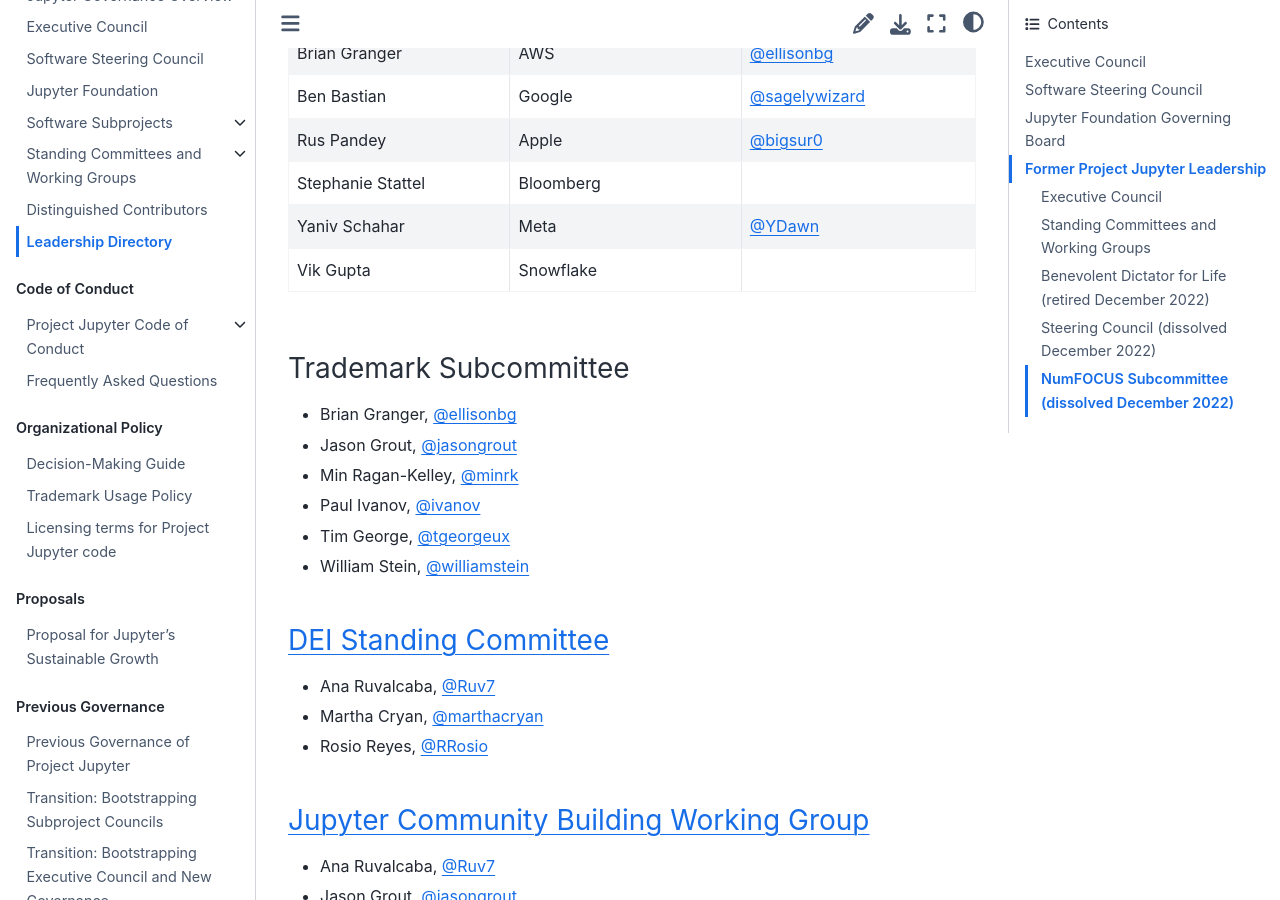
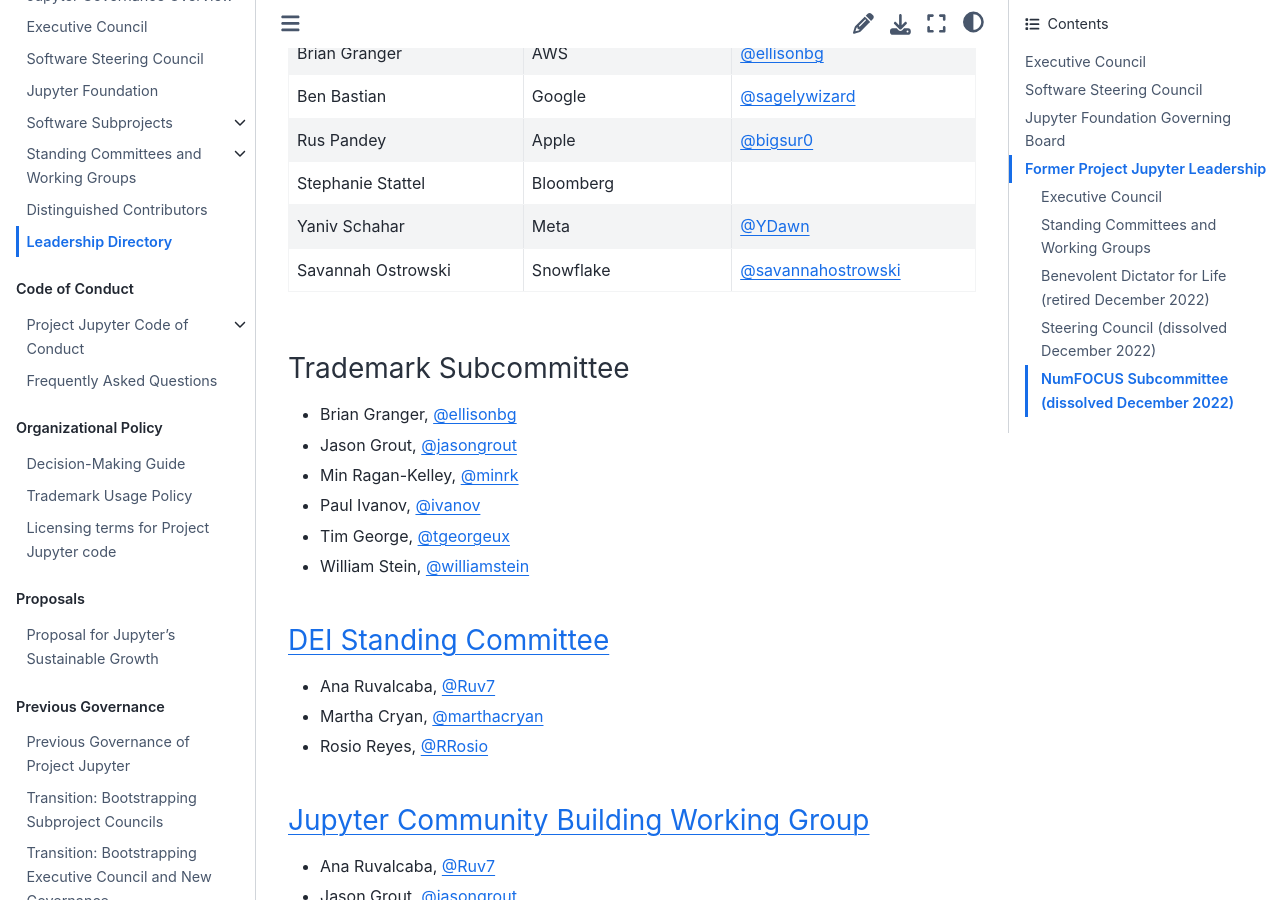
Before and after one commit to jupyter/governance, a Jupyter Book: the page built from people.md, in a window 1280 px wide and 900 px high, scrolled down 1516 px. Built offline with Jupyter Book 1.0.4 settings and Sphinx 7.4.7 and the Sphinx Book theme 1.1.4, drawn with Linux system fonts in a browser that asks for light colours; pages that are not in the unit, such as notebooks, are missing from menus.

Commit message:
Update snowflake representative (#270)

```diff
--- a/people.md
+++ b/people.md
@@ -43,7 +43,7 @@
 | Rus Pandey | Apple |  [@bigsur0](https://github.com/bigsur0) |
 | Stephanie Stattel | Bloomberg |  |
 | Yaniv Schahar | Meta | [@YDawn](https://github.com/YDawn) |
-| Vik Gupta | Snowflake |  |
+| Savannah Ostrowski | Snowflake | [@savannahostrowski](https://github.com/savannahostrowski) |
 
 ### Trademark Subcommittee
 
```
